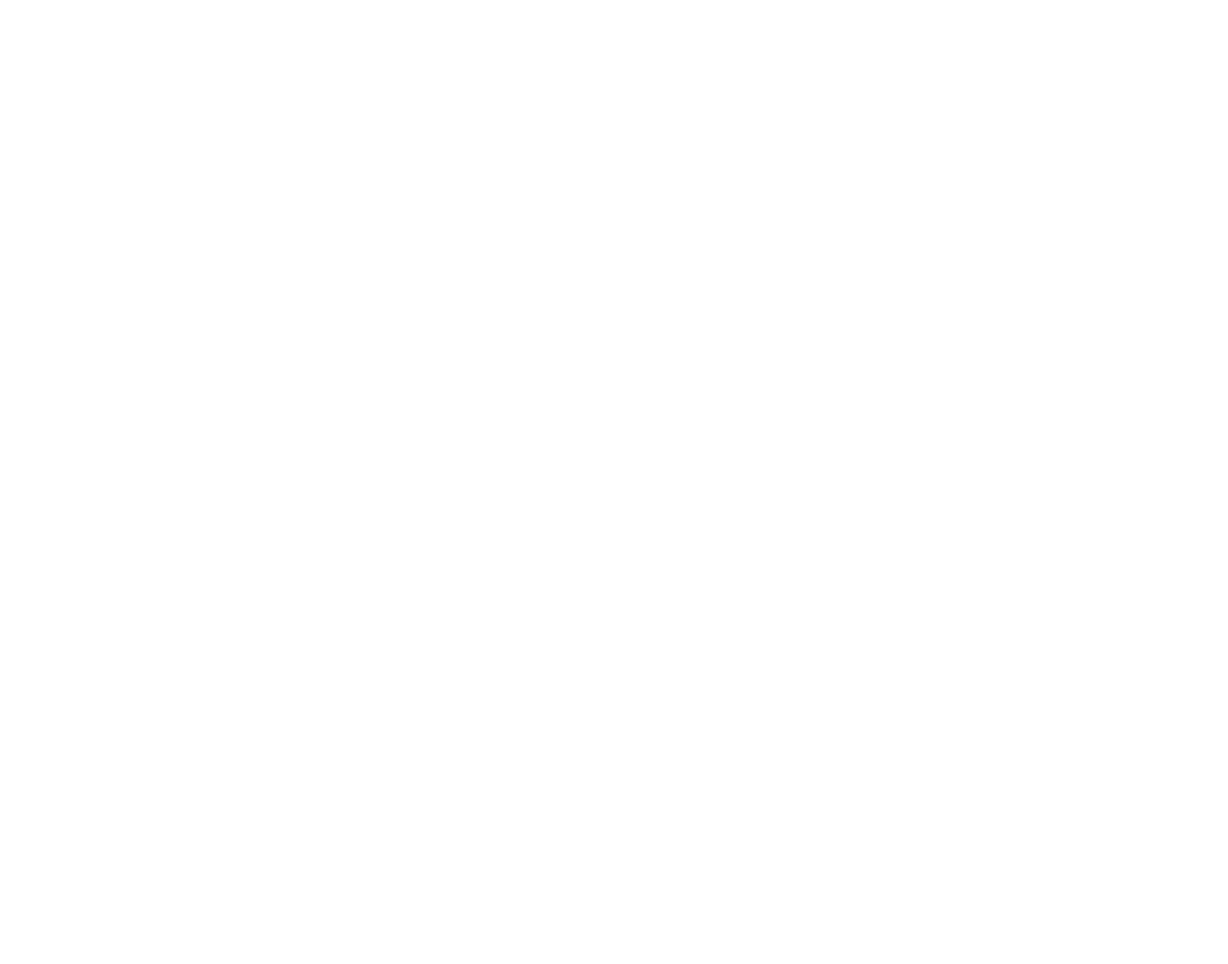
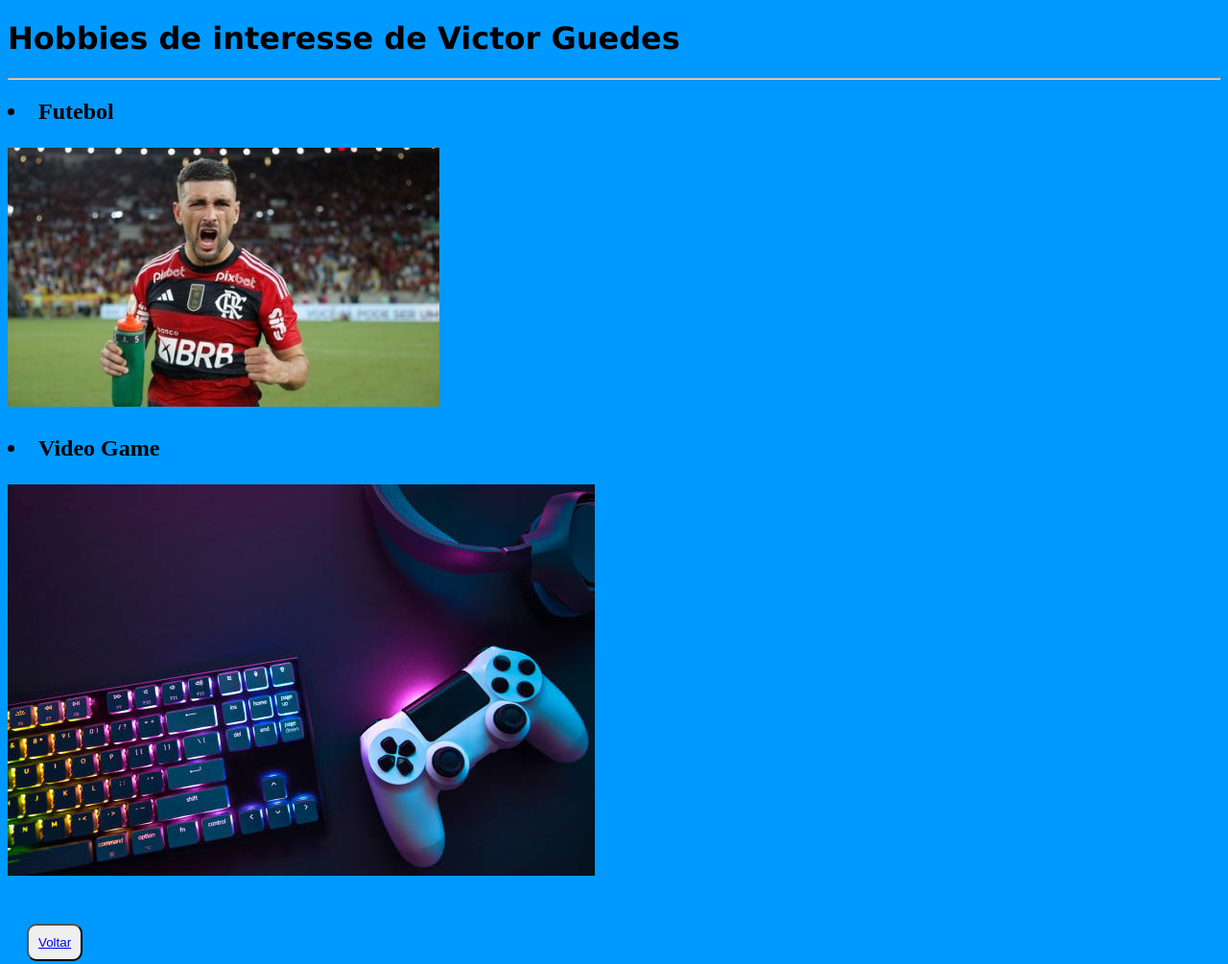
Before and after one commit to vprguedes/fdve_tubarao_semana2_ex4_5_6, a plain HTML site: page hobbies.html in a window 1280 px wide. Shown: the whole page at 96% size. Before the commit the page ends 800 px from the top, so only its background shows below. Drawn offline with Linux system fonts and the light colour scheme.

Commit message:
Adicionado exercicio 6, finalizando semana 2

```diff
--- a/hobbies.html
+++ b/hobbies.html
@@ -0,0 +1,29 @@
+<!DOCTYPE html>
+<html lang="en">
+<head>
+    <meta charset="UTF-8">
+    <meta name="viewport" content="width=<device-width>, initial-scale=1.0">
+        <link rel="shortcut icon" href="images/favicon.ico" type="image/x-icon">
+        <link rel="stylesheet" type="text/css" href="style.css">
+    <title>Hobbies</title>
+</head>
+<body>
+    <h1>
+        Hobbies de interesse de Victor Guedes
+    </h1>
+    <hr>
+    <h2>
+        <li>
+            Futebol
+        </li>
+        <p>
+            <img class="imagem" src="images/arrasca.jpeg" alt="Foto 1 de hobbies de Victor Guedes">
+        </p>
+        <li>
+            Video Game
+        </li>
+        <p>
+            <img class="imagem" src="images/hobbie img.jpg" alt="Foto 2 de hobbies de Victor Guedes">
+        </p>
+    </h2>
+    <button><a href="index.html">Voltar</a></button>
```
Also changed, not shown: index.html (+2 -2 lines), images/arrasca.jpeg (added), images/hobbie img.jpg (added).
